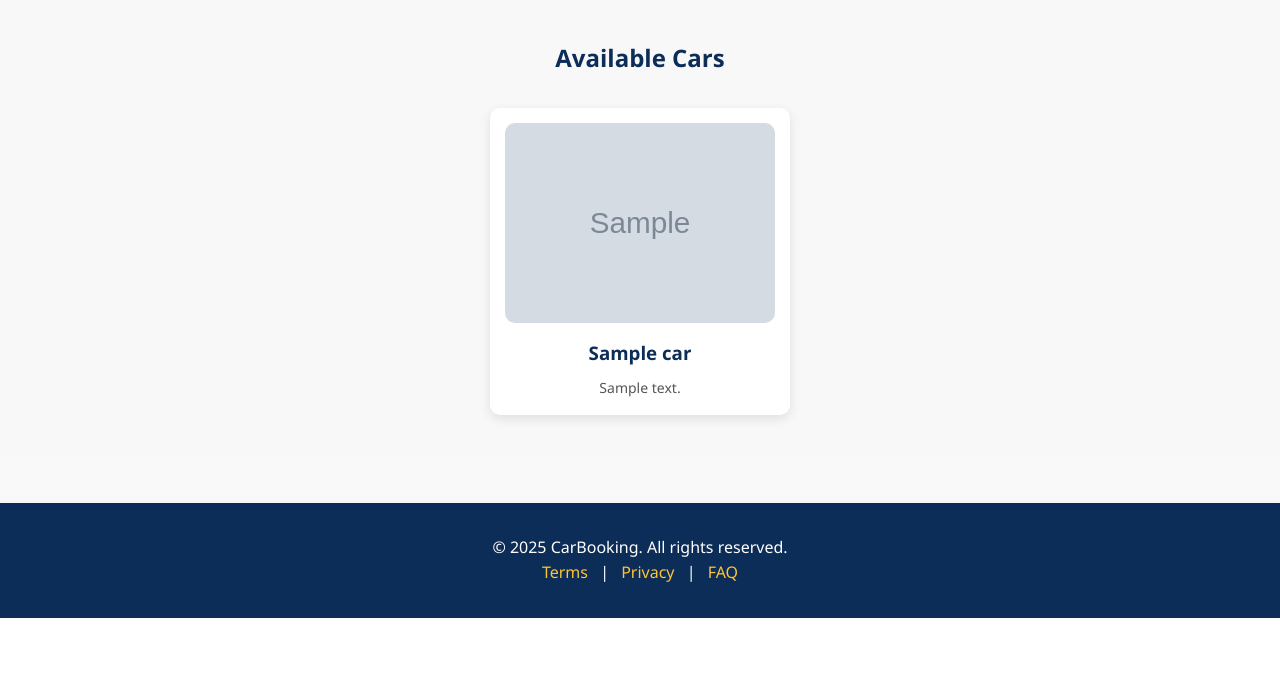
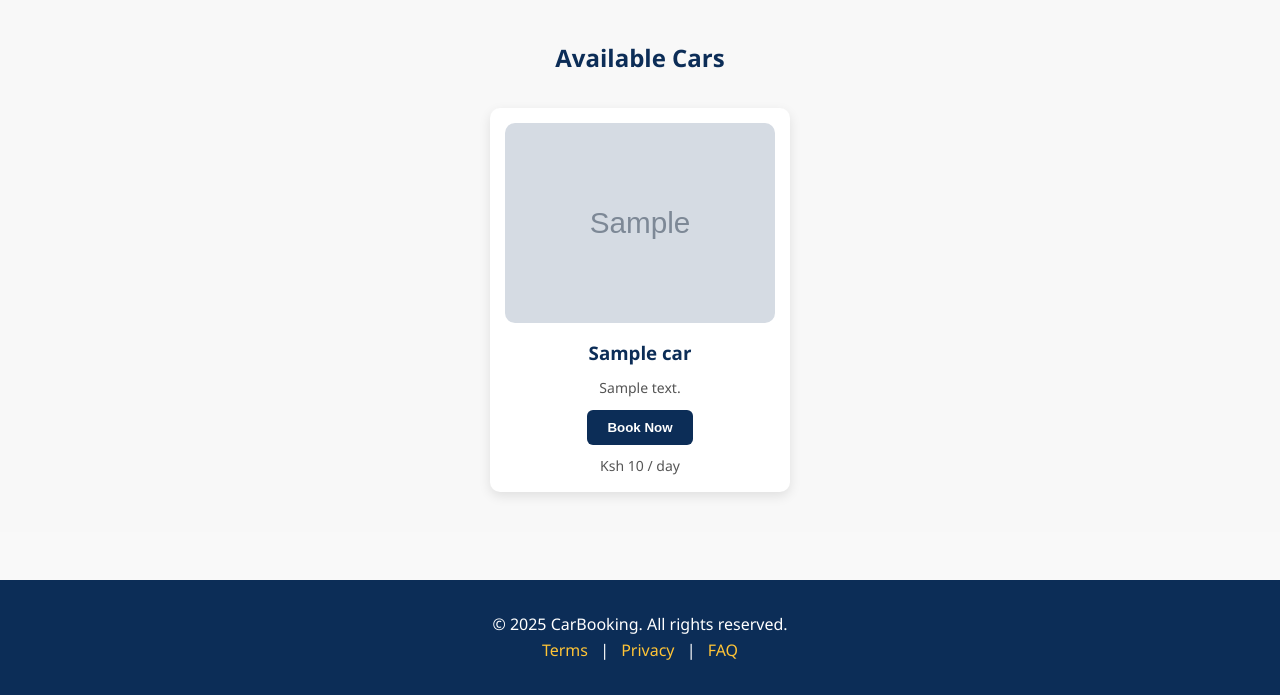
Before and after one commit to GERRY-01/bookmyride, a Django app: template templates/home.html in a window 1280 px wide. Shown: the part 326-1021 px from the top of the page. Before the commit the page ends 944 px from the top, so only its background shows below. Run offline with Django 3.2, Linux system fonts and the light colour scheme; the template is opened without the code that fills it: most values are stand-ins (such as "Sample title", 1, 10 or a date in 2020); grey boxes marked "Sample" are stand-in pictures.

Commit message:
added the form for payment

```diff
--- a/templates/home.html
+++ b/templates/home.html
@@ -206,6 +206,123 @@
     }
     }
 
+    .booking-section {
+      display: flex;
+      flex-direction: column;
+      align-items: center;
+      margin-top: 10px;
+    }
+
+    .book-btn {
+      background-color: #0c2d57;
+      color: #fff;
+      padding: 10px 20px;
+      border: none;
+      border-radius: 6px;
+      cursor: pointer;
+      font-weight: bold;
+      transition: background 0.3s ease;
+    }
+
+    .book-btn:hover {
+      background-color: #103a6d;
+    }
+
+    .price {
+      font-size: 14px;
+      color: #333;
+      font-weight: 500;
+    }
+
+    .payment-modal {
+      display: none;
+      position: fixed;
+      z-index: 100;
+      left: 0;
+      top: 0;
+      width: 100%;
+      height: 100%;
+      background: rgba(0, 0, 0, 0.6);
+      justify-content: center;
+      align-items: center;
+    }
+
+    .payment-content {
+      background: #fff;
+      padding: 25px 30px;
+      border-radius: 12px;
+      width: 90%;
+      max-width: 400px;
+      position: relative;
+      box-shadow: 0 5px 15px rgba(0,0,0,0.2);
+      animation: slideIn 0.3s ease-out;
+    }
+
+    @keyframes slideIn {
+      from {
+        transform: translateY(50px);
+        opacity: 0;
+      }
+      to {
+        transform: translateY(0);
+        opacity: 1;
+      }
+    }
+
+    .payment-content h3 {
+      margin-bottom: 10px;
+      color: #0c2d57;
+    }
+
+    .payment-content .price {
+      font-weight: bold;
+      margin-bottom: 15px;
+    }
+
+    .payment-content label {
+      display: block;
+      margin-top: 10px;
+      font-size: 14px;
+      font-weight: 500;
+    }
+
+    .payment-content input {
+      width: 100%;
+      padding: 10px;
+      margin-top: 5px;
+      border: 1px solid #ccc;
+      border-radius: 8px;
+      outline: none;
+    }
+
+    .confirm-btn {
+      margin-top: 20px;
+      background-color: #0c2d57;
+      color: white;
+      border: none;
+      padding: 12px;
+      border-radius: 8px;
+      width: 100%;
+      cursor: pointer;
+      font-weight: 600;
+      transition: background 0.3s;
+    }
+
+    .confirm-btn:hover {
+      background-color: #103a6d;
+    }
+
+    .close-btn {
+      position: absolute;
+      top: 12px;
+      right: 15px;
+      font-size: 22px;
+      font-weight: bold;
+      color: #333;
+      cursor: pointer;
+    }
+
+
   </style>
 </head>
 <body>
@@ -240,12 +357,41 @@
           <div class="image-container">
             <img src="{{ car.image.url }}" alt="{{ car.name }}">
             <div class="overlay">
-              <p>${{ car.price_per_day }} / day</p>
+              <p>Ksh {{ car.price_per_day }} / day</p>
             </div>
           </div>
           <h3>{{ car.name }}</h3>
           <p>{{ car.description }}</p>
+
+          <!--booking section-->
+            <div class="booking-section">
+              <button class="book-btn" onclick="openPayment('{{ car.id }}')">Book Now</button>
+              <p class="price">Ksh {{ car.price_per_day }} / day</p>
+            </div>
+
         </div>
+
+          <!-- Hidden Payment Form -->
+          <div class="payment-modal" id="payment-{{ car.id }}">
+            <form method="POST" action="" class="payment-content">
+              {% csrf_token %}
+              <span class="close-btn" onclick="closePayment('{{ car.id }}')">&times;</span>
+
+              <h3>Payment for {{ car.name }}</h3>
+              <p class="price">Price: Ksh {{ car.price_per_day }}</p>
+
+              <label for="full_name">Full Name</label>
+              <input type="text" name="full_name" id="full_name" placeholder="Your full name" required>
+
+              <label for="phone">Phone Number</label>
+              <input type="text" name="phone" id="phone" placeholder="07xx xxx xxx" required>
+
+              <button type="submit" class="confirm-btn">Confirm Payment</button>
+            </form>
+          </div>
+
+
+
       {% empty %}
         <p>No cars available.</p>
       {% endfor %}
@@ -264,6 +410,15 @@
 
 
  <script>
+
+  function openPayment(carId) {
+    document.getElementById(`payment-${carId}`).style.display = "flex";
+  }
+
+  function closePayment(carId) {
+    document.getElementById(`payment-${carId}`).style.display = "none";
+  }
+
   const typeText = (element, text, speed = 150, callback) => {
     let index = 0;
     element.textContent = "";
```
